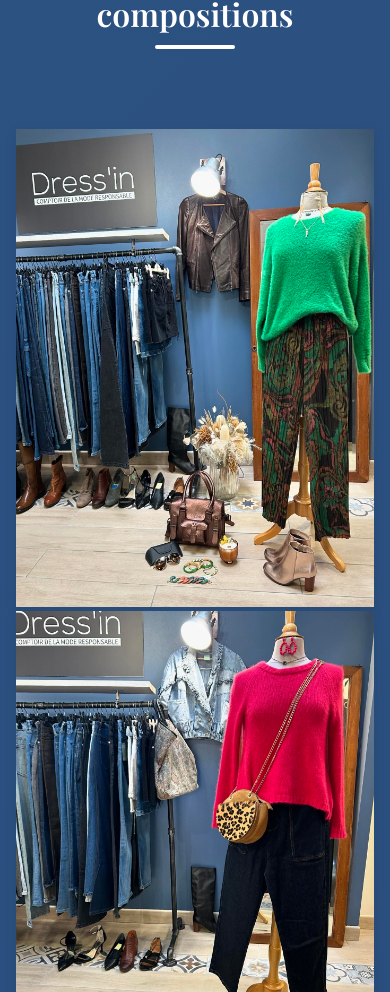
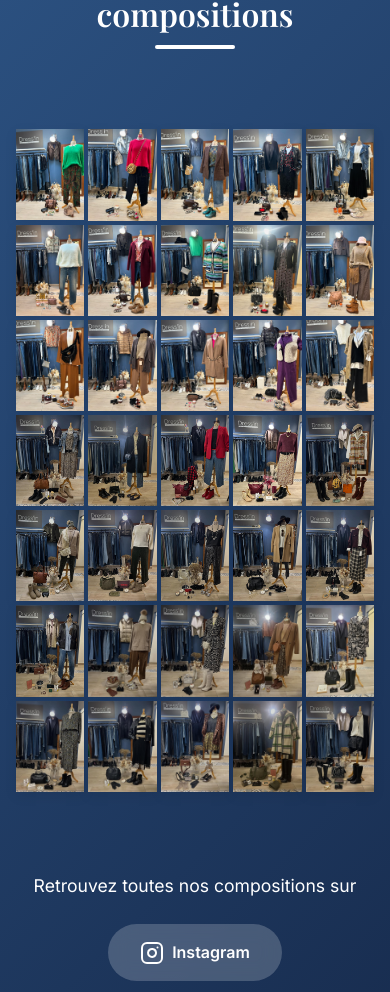
Before and after one commit to ledben/cmr-website, a Next.js app: page / in a window 390 px wide. Shown: the part 4120-5112 px from the top of the page. Built offline with nearby package versions, Linux system fonts and the light colour scheme; a web font is replaced by a local one.

Commit message:
feat: grid mobile

```diff
--- a/src/components/ArticleGrid/ArticleGrid.module.css
+++ b/src/components/ArticleGrid/ArticleGrid.module.css
@@ -181,7 +181,8 @@
 
 @media (max-width: 1024px) {
   .grid {
-    grid-template-columns: repeat(min(var(--grid-cols, 3), 2), 1fr);
+    /* Maintain grid columns even on tablets */
+    grid-template-columns: repeat(var(--grid-cols, 3), 1fr);
   }
 }
 
@@ -192,7 +193,8 @@
   }
 
   .grid {
-    grid-template-columns: 1fr;
+    /* Maintain grid columns even on mobile as requested */
+    grid-template-columns: repeat(var(--grid-cols, 3), 1fr);
     gap: var(--space-xs);
   }
 
--- a/src/components/ArticleGrid/ArticleGridServer.tsx
+++ b/src/components/ArticleGrid/ArticleGridServer.tsx
@@ -12,8 +12,5 @@ export default function ArticleGridServer() {
 
   const imageCount = totalImages - (totalImages % columns);
 
-  console.log(totalImages);
-  console.log(imageCount);
-
   return <ArticleGrid totalImages={imageCount} columns={columns} />;
 }
```
